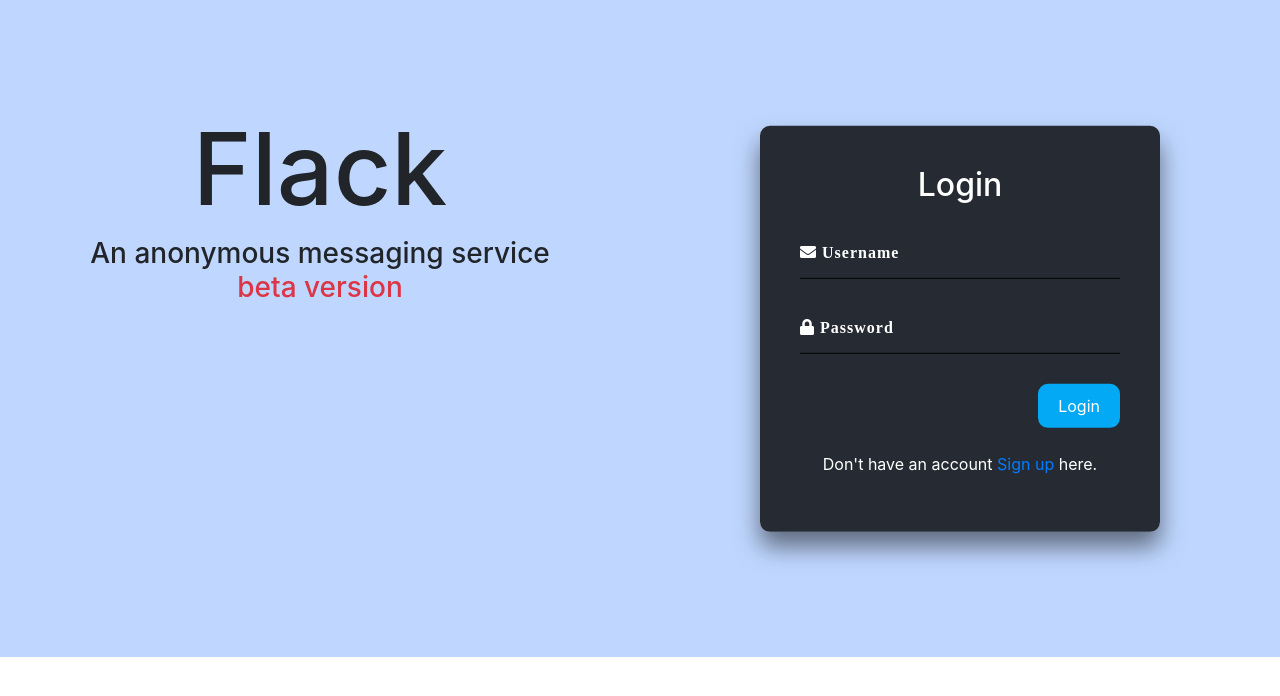
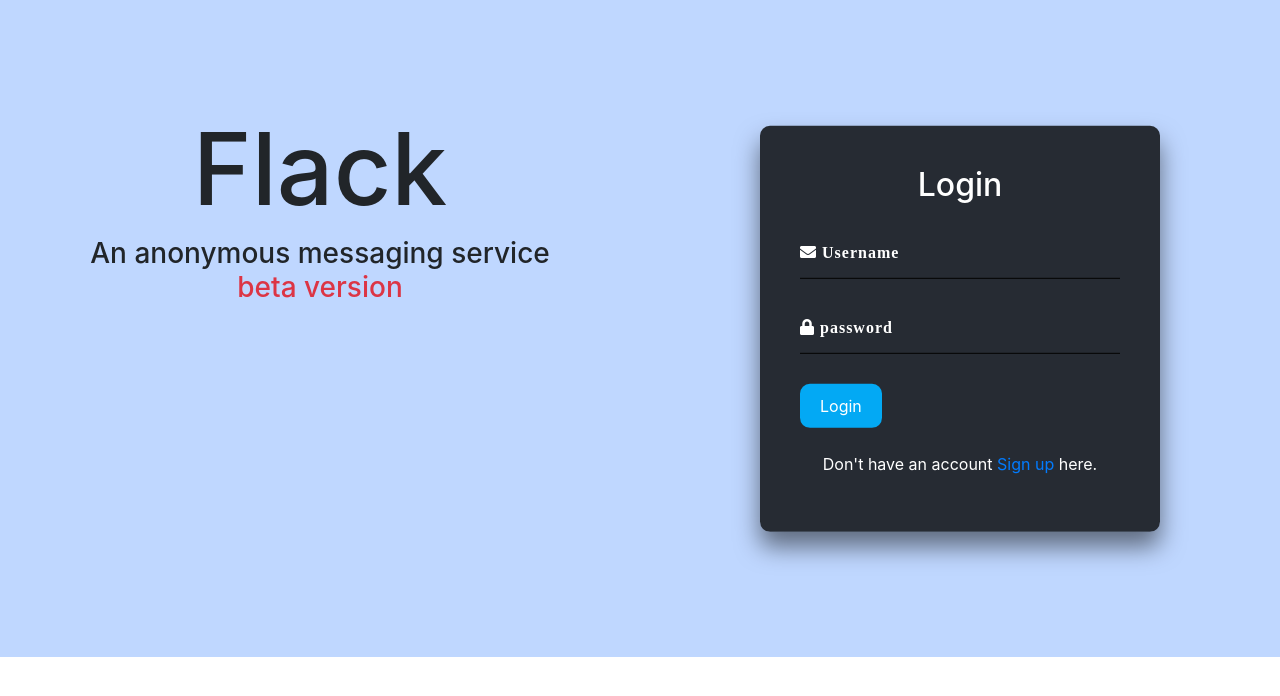
Before and after one commit to HemendraKhatik/FlackApp, a Flask app: page / in a window 1280 px wide. Shown: the top 696 px of the page. Run offline with Flask 2, Linux system fonts and the light colour scheme; some libraries are stand-ins or nearby versions; some web fonts are replaced.

Commit message:
Update login.html

```diff
--- a/templates/login.html
+++ b/templates/login.html
@@ -1,48 +1,25 @@
-<!doctype html>
-<html lang="en">
-<head>
-<!-- Required meta tags -->
-<meta charset="utf-8">
-<meta name="viewport" content="width=device-width, initial-scale=1, shrink-to-fit=no">
-<link rel="stylesheet" type="text/css" href="{{ url_for('static', filename='css/welcome.css') }}">
-<!-- Bootstrap CSS -->
-<link rel="stylesheet" href="https://stackpath.bootstrapcdn.com/bootstrap/4.3.1/css/bootstrap.min.css" integrity="sha384-ggOyR0iXCbMQv3Xipma34MD+dH/1fQ784/j6cY/iJTQUOhcWr7x9JvoRxT2MZw1T" crossorigin="anonymous">
-<!-- fonts -->
-<link rel="stylesheet" href="https://use.fontawesome.com/releases/v5.8.1/css/all.css" integrity="sha384-50oBUHEmvpQ+1lW4y57PTFmhCaXp0ML5d60M1M7uH2+nqUivzIebhndOJK28anvf" crossorigin="anonymous">
-<!-- for animation -->
-<link rel="stylesheet" href="https://cdnjs.cloudflare.com/ajax/libs/animate.css/3.7.0/animate.min.css">
-<title>FLACK an anonymous chatting website</title>
-</head>
-  <body>
+{% extends "base.html" %}
+{% block body %}
     <div class="container-fluid">
         <div class="row sideBar">
-          <div class="col-lg-6 pt-5">
+            <div class="col-md-6 pt-5">
                 <h1 style="margin-top: 10%;text-align: center; font-size: 100px;" class="animated bounceIn">Flack</h1>
                 <h3 style="text-align: center;" class="animated pulse delay-2s">An anonymous messaging service</br><span
                         class="text-danger">beta version</span></h3>
             </div>
-          <div class="col-lg-6 animated bounceIn delay-1s">
+            <div class="col-md-6 animated bounceIn delay-1s">
                 <div class="box">
                     <h2>Login</h2>
                     <form action="{{ url_for('login') }}" method="POST">
-                           {% with messages = get_flashed_messages() %}
-                                {% if messages %}
-                                    {% for message in messages %}
-                                        <div class="alert alert-danger">{{ message }}</div>
-                                    {% endfor %}
-                                {% endif %}
-                            {% endwith %}
                         <div class="inputBox">
-                          <input id="username-input" type="text" name="username" autocomplete="off" required="">
-                          <label id="username-label" for="username" class="fas fa-envelope input-icon"> Username</label>
+                            <input type="text" name="username" autocomplete="off" required="">
+                            <label for="stuff" class="fas fa-envelope input-icon"> Username</label>
                         </div>
                         <div class="inputBox">
-                          <input id="password-input" type="password" name="password" autocomplete="off" required="">
-                          <label id="password-label" for="password" class="fas fa-lock input-icon"> Password</label>
+                            <input type="password" name="password" autocomplete="off" required="">
+                            <label for="stuff" class="fas fa-lock input-icon"> password</label>
                         </div>
-                      <div class="d-flex justify-content-end">
                         <input type="submit" name="" value="Login">
-                      </div>
                         <p style="color: white;text-align: center;" class="mt-4">Don't have an account <a
                                 href="{{ url_for('signup') }}">Sign up</a> here.</p>
                     </form>
@@ -50,18 +27,4 @@
             </div>
         </div>
     </div>
-    <!-- Optional JavaScript -->
-    <!-- jQuery first, then Popper.js, then Bootstrap JS -->
-    <script src="https://code.jquery.com/jquery-3.3.1.slim.min.js" integrity="sha384-q8i/X+965DzO0rT7abK41JStQIAqVgRVzpbzo5smXKp4YfRvH+8abtTE1Pi6jizo" crossorigin="anonymous"></script>
-    <script src="https://cdnjs.cloudflare.com/ajax/libs/popper.js/1.14.7/umd/popper.min.js" integrity="sha384-UO2eT0CpHqdSJQ6hJty5KVphtPhzWj9WO1clHTMGa3JDZwrnQq4sF86dIHNDz0W1" crossorigin="anonymous"></script>
-    <script src="https://stackpath.bootstrapcdn.com/bootstrap/4.3.1/js/bootstrap.min.js" integrity="sha384-JjSmVgyd0p3pXB1rRibZUAYoIIy6OrQ6VrjIEaFf/nJGzIxFDsf4x0xIM+B07jRM" crossorigin="anonymous"></script>
-    <script>
-        $("#username-label").click(function () {
-            $("#username-input").focus();
-        });
-        $("#password-label").click(function () {
-            $("#password-input").focus();
-        });
-    </script>
-  </body>
-</html>
+{% endblock %}
```
Lines whose indentation alone changed are shown as unchanged.
